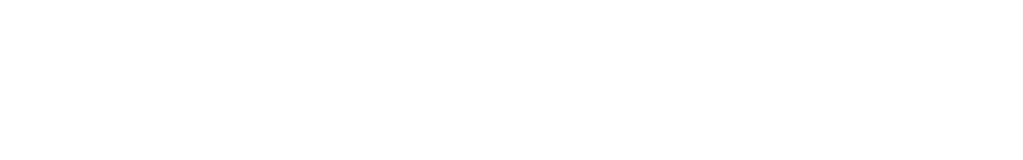
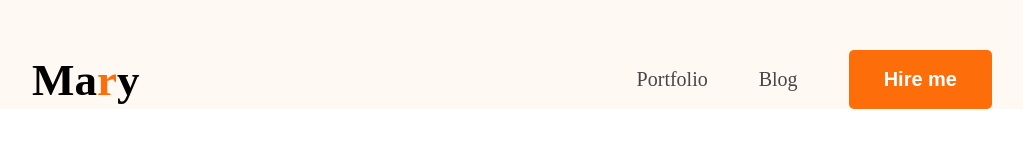
Before and after one commit to anjuman-yeasmeen/hero-dev-code, a plain HTML site: page index.html in a window 1280 px wide. Shown: the whole page, without its empty margins (128-1151 px from the left). Drawn offline with Linux system fonts and the light colour scheme.

Commit message:
design navbar and styled according to design

```diff
--- a/index.html
+++ b/index.html
@@ -4,8 +4,25 @@
     <meta charset="UTF-8">
     <meta name="viewport" content="width=device-width, initial-scale=1.0">
     <title>Anjumanara Yeasmeen Portfolio</title>
+    <link rel="preconnect" href="https://fonts.googleapis.com">
+<link rel="preconnect" href="https://fonts.gstatic.com" crossorigin>
+<link href="https://fonts.googleapis.com/css2?family=Open+Sans:ital,wght@0,300..800;1,300..800&display=swap" rel="stylesheet">
+<link rel="stylesheet" href="styles/portfolio.css">
 </head>
-<body>
+<body class="body">
+    <header class="header" >
+        <nav>
+            <div>
+                <h2 class="logo">Ma<span class="color-orange">r</span>y</h2>
+            </div>
+                <ul class="menu">
+                    <li><a href="">Portfolio</a></li>
+                    <li><a href="">Blog</a></li>
+                    <li><button class="btn">Hire me</button></li>
+                </ul>
+
+        </nav>
+    </header>
 
 </body>
 </html>
--- /dev/null
+++ b/styles/portfolio.css
@@ -0,0 +1,60 @@
+*{
+    margin:0;
+    padding:0;
+    box-sizing: border-box;
+}
+
+/* shared style */
+.font-open-sans {
+  font-family: "Open Sans", sans-serif;
+  font-optical-sizing: auto;
+}
+
+.logo{
+    font-size: 45px;
+    font-weight: 900;
+}
+
+.color-orange{
+    color: #FD6E0A;
+}
+.btn{
+    background-color: #FD6E0A;
+    border: none;
+    border-radius: 5px;
+    padding: 18px 35px;
+    font-size: 20px;
+    font-weight: bold;
+    color: white;
+}
+
+
+
+/* main style */
+header{
+    background-color: #FFF8F3;
+    padding-top: 50px;
+
+
+}
+nav{
+    width: 75%;
+    max-width: 1140px;
+    margin: 0px auto;
+    display: flex;
+    justify-content: space-between;
+    align-items: center;
+
+}
+ nav .menu{
+    display: flex;
+    list-style-type: none;
+    gap: 51px;
+    align-items: center;
+
+}
+nav .menu a{
+    font-size: 20px;
+    color:#474747 ;
+    text-decoration: none;
+}
```
